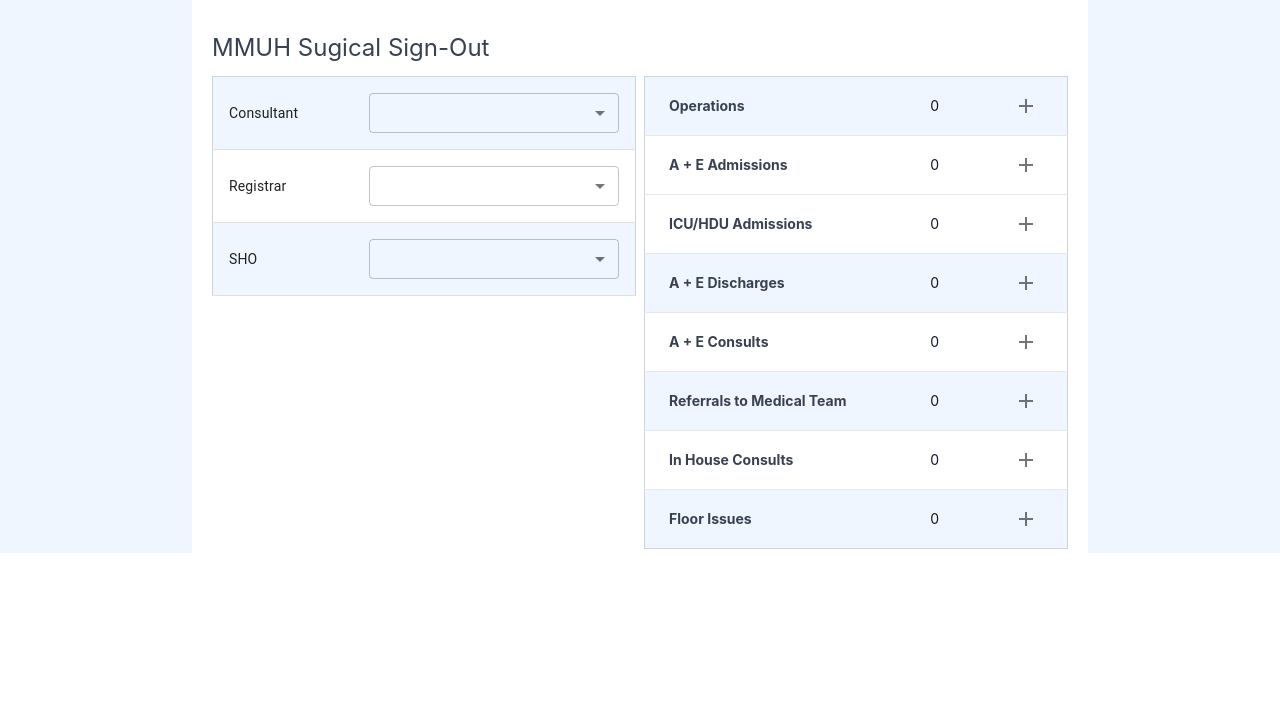
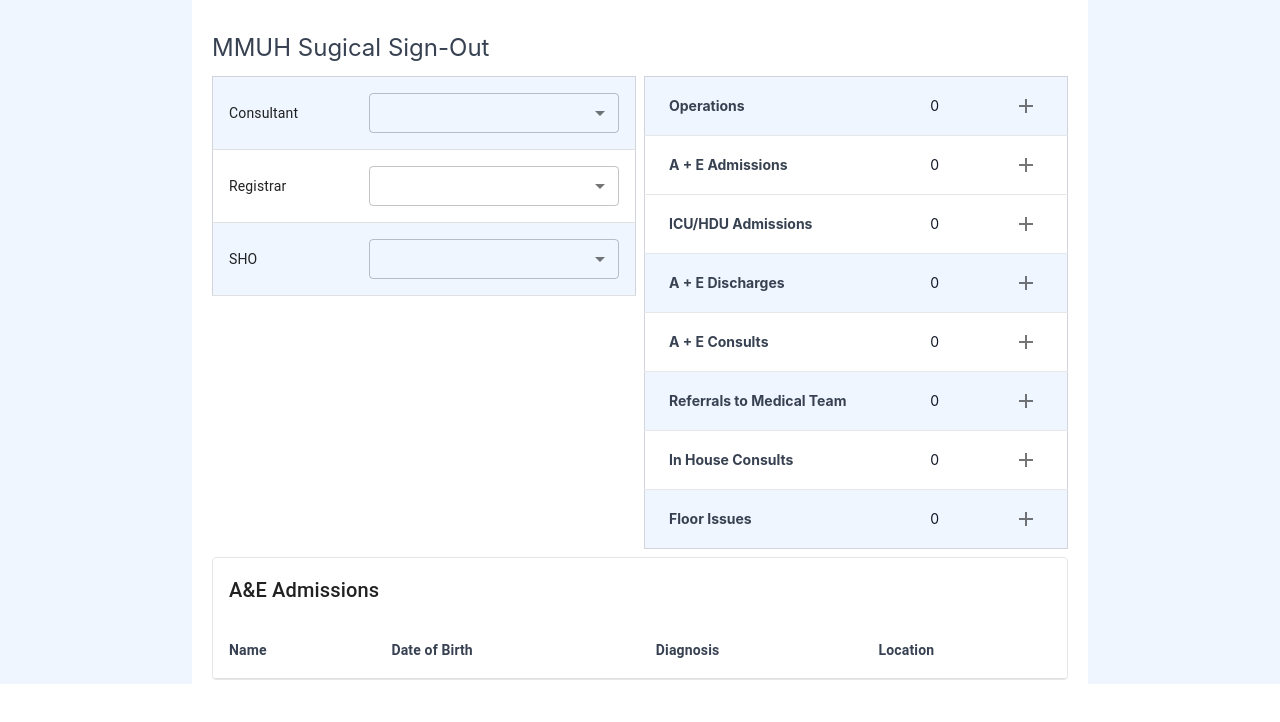
Before and after one commit to iain-b/signout-app-mock, a React (Create React App) app: page / in a window 1280 px wide. Shown: the top 722 px of the page. Built offline with nearby package versions, Linux system fonts and the light colour scheme.

Commit message:
Add basic admissions table

```diff
--- a/src/ActivitySummary.tsx
+++ b/src/ActivitySummary.tsx
@@ -1,9 +1,64 @@
 import { StaffTable } from "./StaffTable";
-import { IconButton } from "@mui/material";
+import {
+  IconButton,
+  Table,
+  TableBody,
+  TableCell,
+  TableContainer,
+  TableHead,
+  TableRow,
+  Paper,
+  Typography,
+} from "@mui/material";
 import { Add as AddIcon } from "@mui/icons-material";
 import React from "react";
 import { SignOutRecord } from "./types";
 import { useNavigate } from "react-router-dom";
+
+const AdmissionTable = function AdmissionTable({
+  record,
+}: {
+  record: SignOutRecord | null;
+}) {
+  return (
+    <TableContainer component={Paper} className="w-full border" elevation={0}>
+      <Typography variant="h6" component="div" className="text-grey-700 p-4">
+        A&E Admissions
+      </Typography>
+      <Table>
+        <TableHead>
+          <TableRow>
+            <TableCell>
+              <b className="text-gray-700">Name</b>
+            </TableCell>
+            <TableCell>
+              <b className="text-gray-700">Date of Birth</b>
+            </TableCell>
+            <TableCell>
+              <b className="text-gray-700">Diagnosis</b>
+            </TableCell>
+            <TableCell>
+              <b className="text-gray-700">Location</b>
+            </TableCell>
+          </TableRow>
+        </TableHead>
+        <TableBody>
+          {record?.AEAdmissions?.map((admission, index) => (
+            <TableRow
+              key={admission.id}
+              className={index % 2 === 0 ? "bg-white" : "bg-blue-50"}
+            >
+              <TableCell>{admission.name}</TableCell>
+              <TableCell>{admission.dateOfBirth}</TableCell>
+              <TableCell>{admission.admittingDiagnosis}</TableCell>
+              <TableCell>{admission.location}</TableCell>
+            </TableRow>
+          ))}
+        </TableBody>
+      </Table>
+    </TableContainer>
+  );
+};
 
 export const ActivitySummary = ({
   record,
@@ -137,6 +192,9 @@ export const ActivitySummary = ({
           </table>
         </div>
       </div>
+      <div className="p-1 col-span-2">
+        <AdmissionTable record={record} />
+      </div>
     </div>
   );
 };
```
